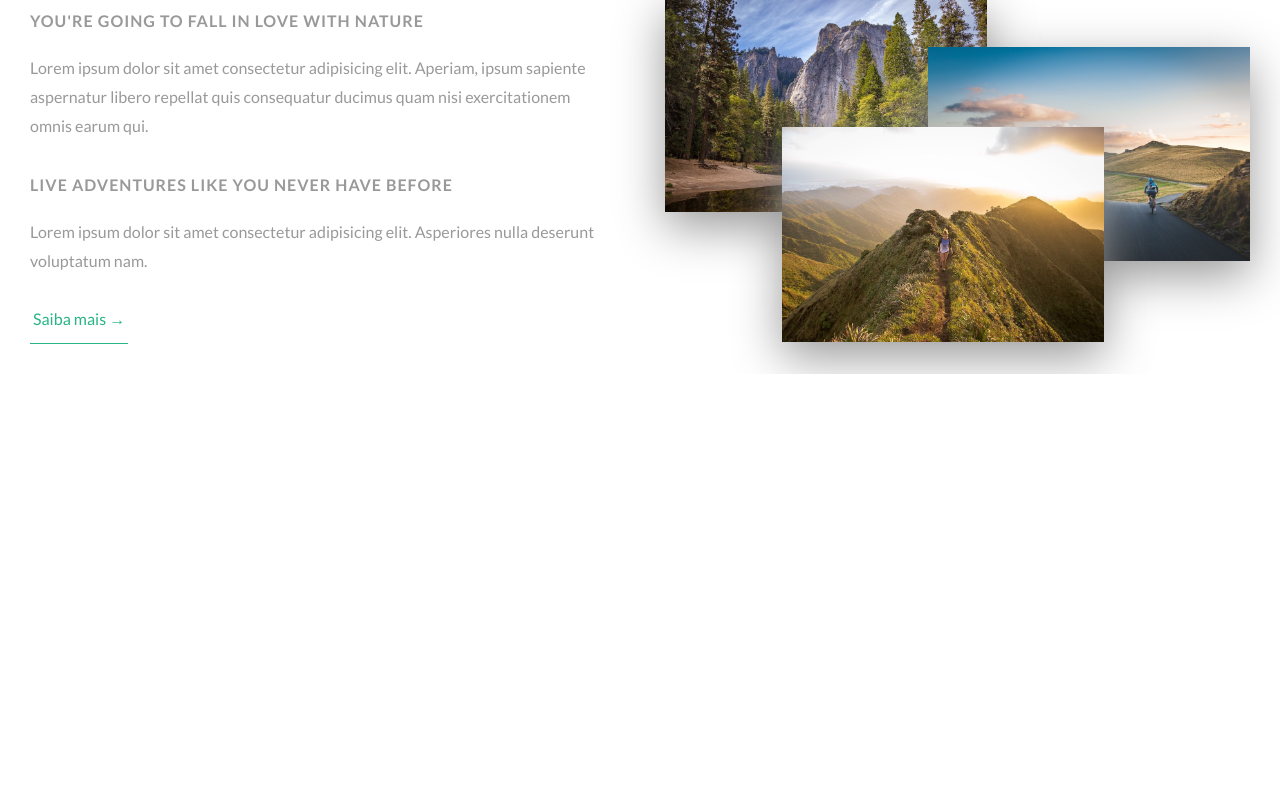
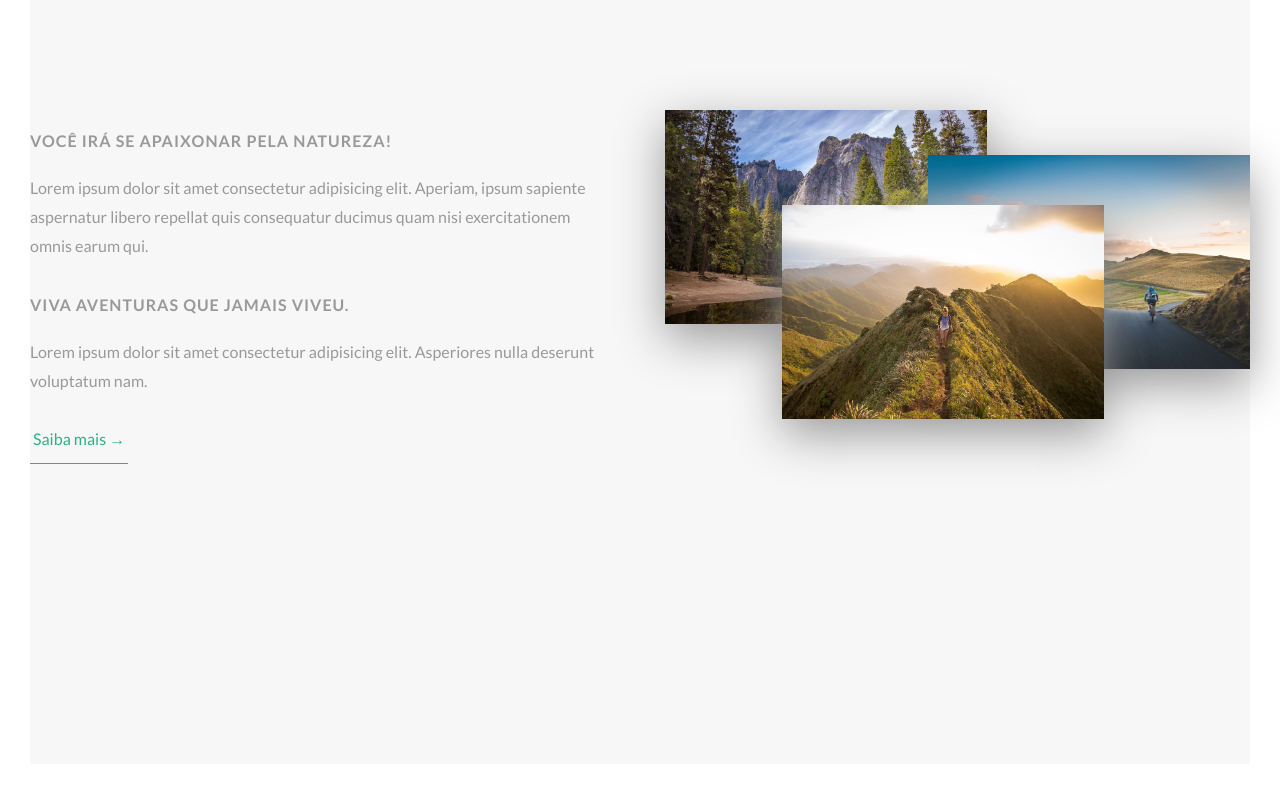
Before and after one commit to cunham4theus/Natours, a website: page index.html in a window 1280 px wide. Shown: the part 964-1758 px from the top of the page. Before the commit the page ends 1338 px from the top, so only its background shows below. Drawn offline with Linux system fonts and the light colour scheme.

Commit message:
about finish

```diff
--- a/assets/scss/pages/_home.scss
+++ b/assets/scss/pages/_home.scss
@@ -1,15 +1,23 @@
 @use '../abstracts/mixins' as *;
+@use '../abstracts/variables' as *;
+
+.about-bg {
+  background-color: $color-grey-light-1;
+  margin-top: -20rem;
+  padding-top: 20rem;
+  padding-bottom: 30rem;
+
 
   .about {
     display: grid;
     grid-template-columns: 1fr 1fr;
     place-content: center;
+    gap: 0 5rem;
     @include grid;
-  gap: 0 5rem;
 
     &__title {
       grid-column: 1/-1;
-    margin: 6rem 0;
+      margin: 12rem 0;
     }
     &__info {
       &__description {
@@ -36,8 +44,10 @@
       grid-template-columns: repeat(20, 1fr);
       grid-template-rows: repeat(20, 1fr);
       position: relative;
-    max-width: 60rem;
+      max-width: 100%;
       height: 20rem;
+      align-items: center;
+
 
       .nat--1 {
         @include img-settings;
@@ -51,7 +61,7 @@
       }
       .nat--2 {
         @include img-settings;
-      grid-row: 6;
+        grid-row: 10;
         grid-column: 10;
         position: absolute;
         transition: all ease-in-out 0.3s;
@@ -62,7 +72,7 @@
       }
       .nat--3 {
         @include img-settings;
-      grid-row: 14;
+        grid-row: 20;
         grid-column: 5/16;
         position: absolute;
 
@@ -72,3 +82,4 @@
       }
     }
   }
+}
--- a/index.html
+++ b/index.html
@@ -30,16 +30,19 @@
       <a href="#" class="btn btn--white btn--animated">Veja nossos guias</a>
     </div>
   </header>
+
+  <main>
+    <div class="about-bg">
       <section class="about">
         <div class="about__title">
           <h2 class="heading-secondary">Passeios emocionantes para pessoas aventureiras</h2>
         </div>
         <div class="about__info">
           <div class="about__info__description">
-        <h3>You're going to fall in love with nature</h3>
+            <h3>Você irá se apaixonar pela natureza!</h3>
             <p>Lorem ipsum dolor sit amet consectetur adipisicing elit. Aperiam, ipsum sapiente aspernatur libero repellat quis consequatur
               ducimus quam nisi exercitationem omnis earum qui.</p>
-        <h3>Live adventures like you never have before</h3>
+            <h3>Viva aventuras que jamais viveu.</h3>
             <p> Lorem ipsum dolor sit amet consectetur adipisicing elit. Asperiores nulla deserunt voluptatum nam.</p>
             <a href="#">Saiba mais →</a>
           </div>
@@ -49,7 +52,11 @@
           <img class="nat--2" src="./assets/img/nat-2-large.jpg" alt="">
           <img class="nat--3" src="./assets/img/nat-3-large.jpg" alt="">
         </div>
+    </div>
     </section>
+
+
+  </main>
 </body>
 
 </html>
```
Also changed, not shown: assets/css/style.css, assets/img/basic_compass.svg (added), assets/img/basic_heart.svg (added), assets/img/basic_map.svg (added), assets/img/basic_world.svg (added), 1 other file. Lines whose indentation alone changed are shown as unchanged.
